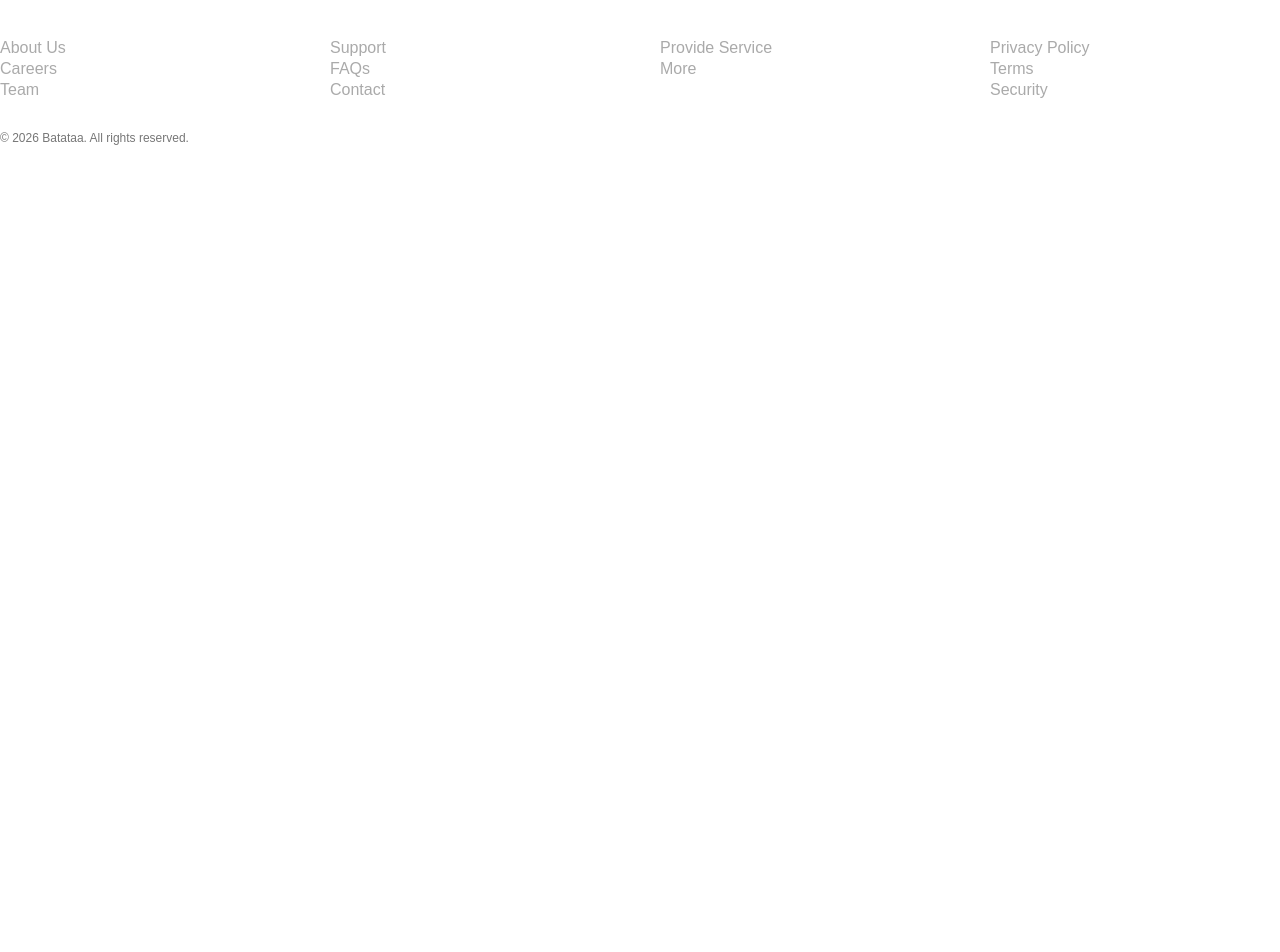
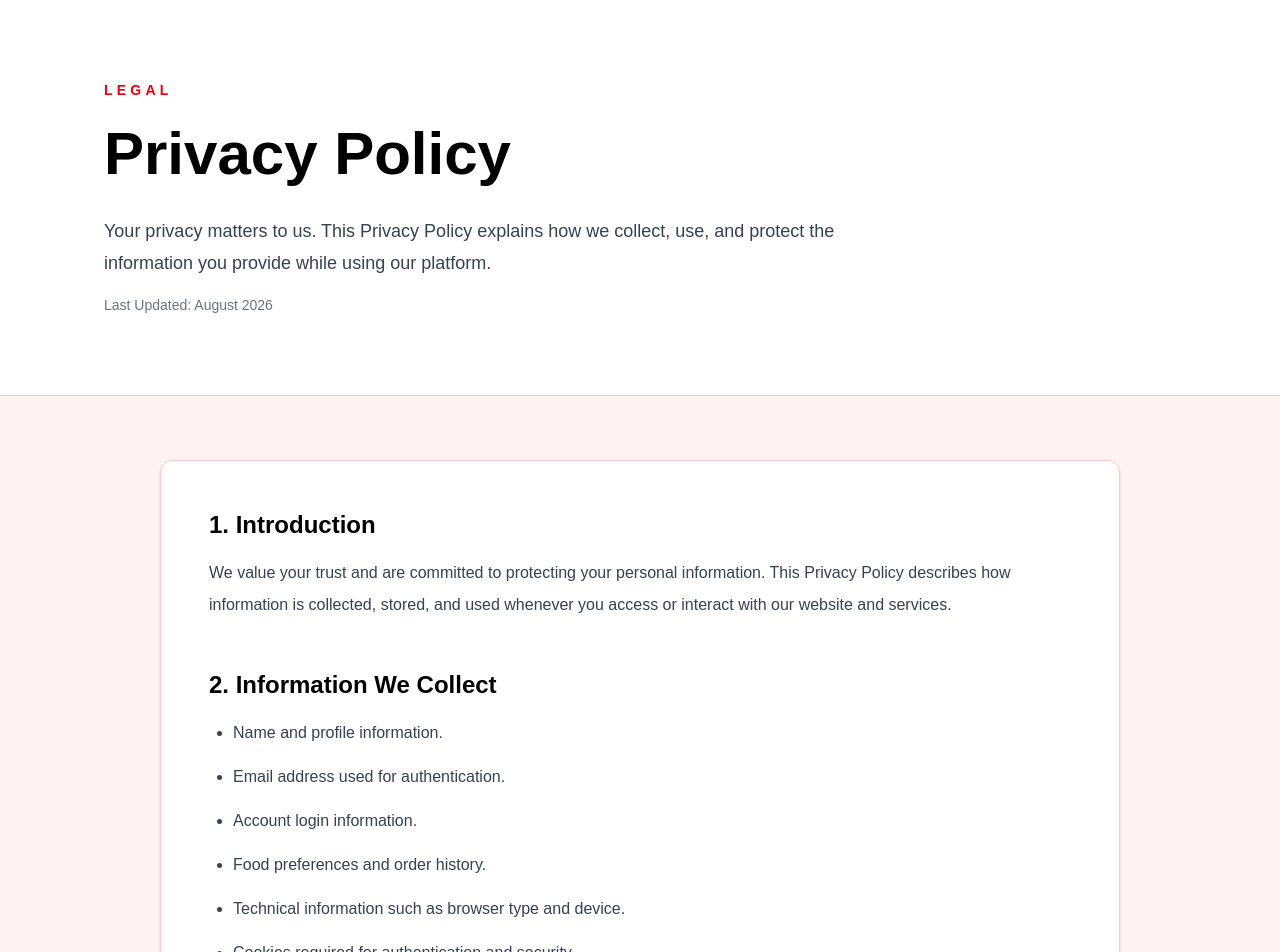
Before and after one commit to HarshadWakade1630/E-Commerce_Web, a Next.js app: page /footer/p_p in a window 1280 px wide. Shown: the top 952 px of the page. Before the commit the page ends 800 px from the top, so only its background shows below. Built offline with nearby package versions, Linux system fonts and the light colour scheme; no server answers.

Commit message:
Update page.tsx

```diff
--- a/app/footer/p_p/page.tsx
+++ b/app/footer/p_p/page.tsx
@@ -1,37 +1,151 @@
+export default function PrivacyPolicyPage() {
+  return (
+    <main className="min-h-screen bg-red-50">
+      <section className="border-b border-red-200 bg-white">
+        <div className="mx-auto max-w-6xl px-5 py-12 sm:px-6 sm:py-16 lg:px-10 lg:py-20">
+          <p className="text-xs font-semibold uppercase tracking-[0.3em] text-red-600 sm:text-sm">
+            Legal
+          </p>
 
-export default function TFooter() {
-    return (
-        <>
-            <div className="grid grid-cols-[repeat(auto-fit,minmax(180px,1fr))] gap-[40px]">
-                <div className="footer-column">
-                    <h4 className="text-[14px] mb-[15px] text-white">Company</h4>
-                    <a href="/footer/about" className="block text-[#aaa] size-[13px] mb-[8px] no-underline w-max hover:text-[#fff]">About Us</a>
-                    <a href="#" className="block text-[#aaa] size-[13px] mb-[8px] no-underline w-max hover:text-[#fff]">Careers</a>
-                    <a href="#" className="block text-[#aaa] size-[13px] mb-[8px] no-underline w-max hover:text-[#fff]">Team</a>
-                </div>
+          <h1 className="mt-4 text-3xl font-bold leading-tight text-black sm:text-4xl md:text-5xl lg:text-6xl">
+            Privacy Policy
+          </h1>
 
-                <div className="footer-column">
-                    <h4 className="text-[14px] mb-[15px] text-white">Help</h4>
-                    <a href="#" className="block text-[#aaa] size-[13px] mb-[8px] no-underline w-max hover:text-[#fff]">Support</a>
-                    <a href="#" className="block text-[#aaa] size-[13px] mb-[8px] no-underline w-max hover:text-[#fff]">FAQs</a>
-                    <a href="#" className="block text-[#aaa] size-[13px] mb-[8px] no-underline w-max hover:text-[#fff]">Contact</a>
-                </div>
+          <p className="mt-6 max-w-3xl text-base leading-8 text-gray-700 sm:text-lg">
+            Your privacy matters to us. This Privacy Policy explains how we
+            collect, use, and protect the information you provide while using
+            our platform.
+          </p>
 
-                <div className="footer-column">
-                    <h4 className="text-[14px] mb-[15px] text-white">Partner With Us</h4>
-                    <a href="#" className="block text-[#aaa] size-[13px] mb-[8px] no-underline w-max hover:text-[#fff]">Provide Service</a>
-                    <a href="#" className="block text-[#aaa] size-[13px] mb-[8px] no-underline w-max hover:text-[#fff]">More</a>
-                </div>
+          <p className="mt-4 text-sm text-gray-500">
+            Last Updated: August 2026
+          </p>
+        </div>
+      </section>
 
-                <div className="footer-column">
-                    <h4 className="text-[14px] mb-[15px] text-white">Legal</h4>
-                    <a href="p_p" className="block text-[#aaa] size-[13px] mb-[8px] no-underline w-max hover:text-[#fff]">Privacy Policy</a>
-                    <a href="#" className="block text-[#aaa] size-[13px] mb-[8px] no-underline w-max hover:text-[#fff]">Terms</a>
-                    <a href="#" className="block text-[#aaa] size-[13px] mb-[8px] no-underline w-max hover:text-[#fff]">Security</a>
-                </div>
-            </div>
+      <article className="mx-auto max-w-5xl px-4 py-10 sm:px-6 lg:px-8 lg:py-16">
+        <div className="rounded-xl border border-red-200 bg-white p-6 shadow-sm sm:p-8 lg:p-12">
 
-            <p className="align-center mt-[30px] text-[#777] text-[12px]">© 2026 Batataa. All rights reserved.</p>
-        </>
-    )
+          <section className="mb-12">
+            <h2 className="mb-4 text-2xl font-bold text-black">
+              1. Introduction
+            </h2>
+
+            <p className="leading-8 text-gray-700">
+              We value your trust and are committed to protecting your personal
+              information. This Privacy Policy describes how information is
+              collected, stored, and used whenever you access or interact with
+              our website and services.
+            </p>
+          </section>
+
+          <section className="mb-12">
+            <h2 className="mb-4 text-2xl font-bold text-black">
+              2. Information We Collect
+            </h2>
+
+            <ul className="list-disc space-y-3 pl-6 leading-8 text-gray-700">
+              <li>Name and profile information.</li>
+              <li>Email address used for authentication.</li>
+              <li>Account login information.</li>
+              <li>Food preferences and order history.</li>
+              <li>Technical information such as browser type and device.</li>
+              <li>Cookies required for authentication and security.</li>
+            </ul>
+          </section>
+
+          <section className="mb-12">
+            <h2 className="mb-4 text-2xl font-bold text-black">
+              3. How We Use Your Information
+            </h2>
+
+            <p className="leading-8 text-gray-700">
+              Information is collected solely to improve your experience,
+              process orders, secure your account, personalize content, and
+              maintain the reliability of our services. We continuously work to
+              improve our platform using anonymous usage insights.
+            </p>
+          </section>
+
+          {/* Security */}
+          <section className="mb-12">
+            <h2 className="mb-4 text-2xl font-bold text-black">
+              4. Data Security
+            </h2>
+
+            <p className="leading-8 text-gray-700">
+              We use modern security practices to help protect user data from
+              unauthorized access, misuse, or disclosure. Authentication,
+              encrypted communication, and secure database practices are used to
+              safeguard information whenever possible.
+            </p>
+          </section>
+
+          <section className="mb-12">
+            <h2 className="mb-4 text-2xl font-bold text-black">
+              5. Cookies
+            </h2>
+
+            <p className="leading-8 text-gray-700">
+              Cookies help us remember your preferences, maintain secure login
+              sessions, and improve website performance. You may disable cookies
+              through your browser settings, although some features may not work
+              correctly.
+            </p>
+          </section>
+
+          <section className="mb-12">
+            <h2 className="mb-4 text-2xl font-bold text-black">
+              6. Third-Party Services
+            </h2>
+
+            <p className="leading-8 text-gray-700">
+              Our platform may integrate trusted third-party services for
+              authentication, hosting, analytics, or media delivery. These
+              providers have their own privacy policies governing how data is
+              handled.
+            </p>
+          </section>
+
+          <section className="mb-12">
+            <h2 className="mb-4 text-2xl font-bold text-black">
+              7. Your Rights
+            </h2>
+
+            <ul className="list-disc space-y-3 pl-6 leading-8 text-gray-700">
+              <li>Access your account information.</li>
+              <li>Request correction of inaccurate information.</li>
+              <li>Delete your account where applicable.</li>
+              <li>Manage communication preferences.</li>
+              <li>Request additional information regarding your data.</li>
+            </ul>
+          </section>
+
+          <section className="mb-12">
+            <h2 className="mb-4 text-2xl font-bold text-black">
+              8. Changes to This Policy
+            </h2>
+
+            <p className="leading-8 text-gray-700">
+              This Privacy Policy may be updated periodically to reflect changes
+              in our services or legal requirements. Any updates will be posted
+              on this page with the revised date.
+            </p>
+          </section>
+
+          <section>
+            <h2 className="mb-4 text-2xl font-bold text-black">
+              9. Contact
+            </h2>
+
+            <p className="leading-8 text-gray-700">
+              If you have questions regarding this Privacy Policy or how your
+              information is handled, please contact us through the contact page
+              available on our website.
+            </p>
+          </section>
+        </div>
+      </article>
+    </main>
+  );
 }
```
